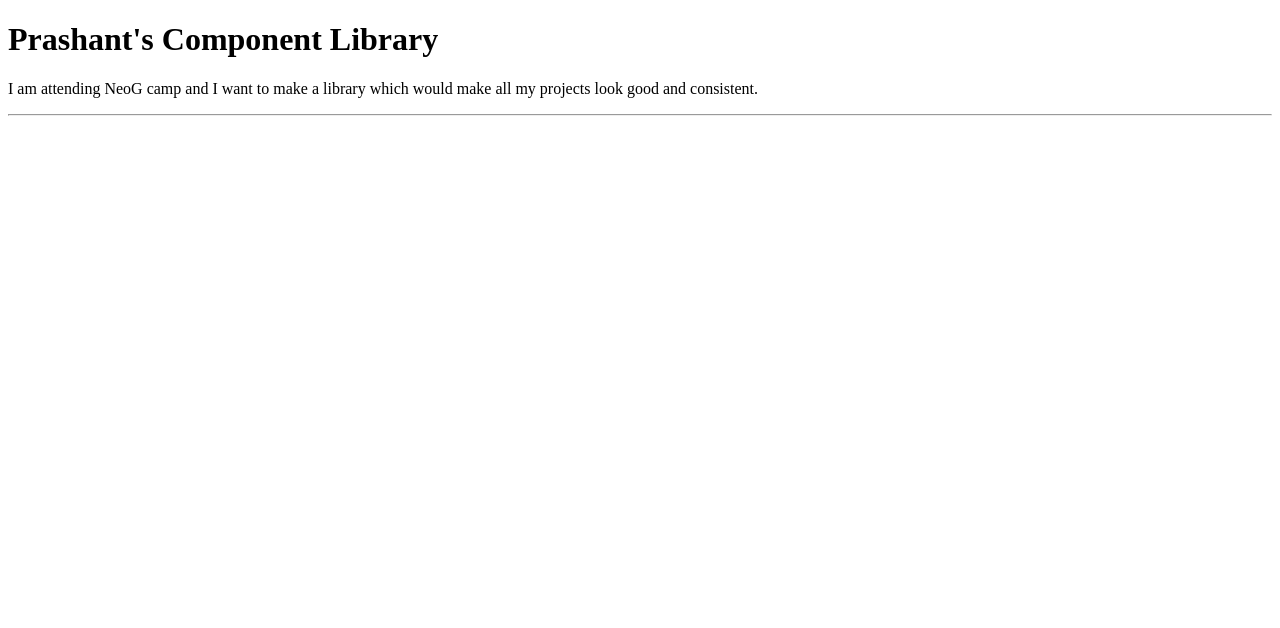
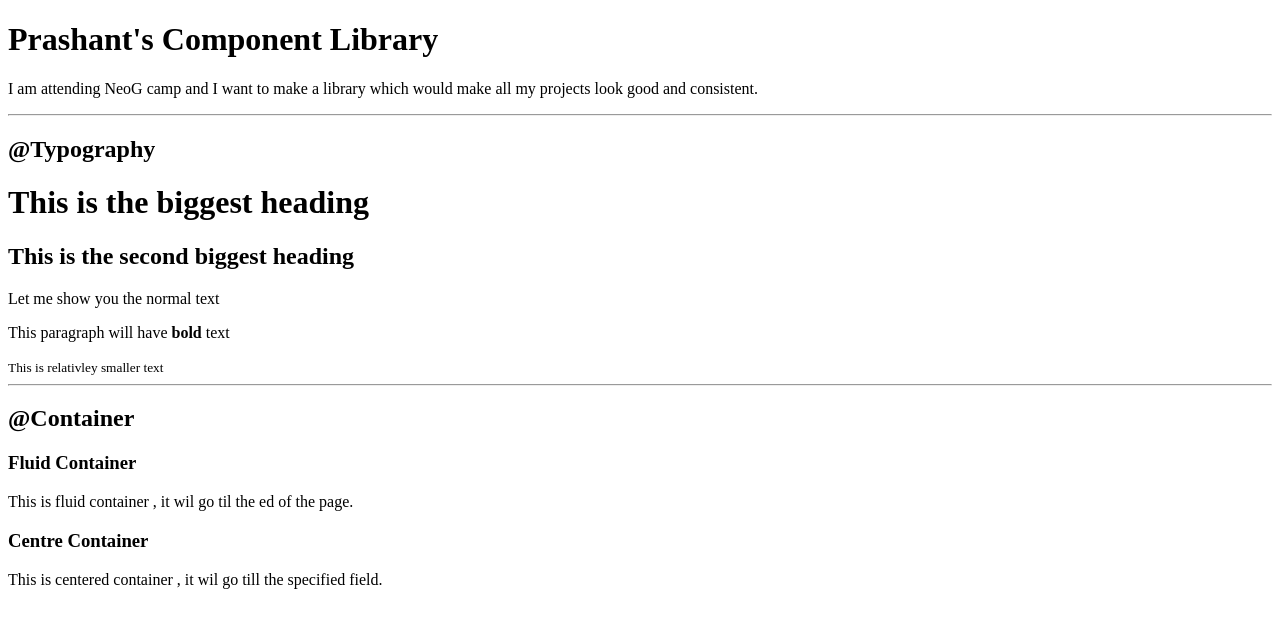
Before and after one commit to prashant-dev-singh/prashant-NeoG-Level2, a plain HTML site: page index.html in a window 1280 px wide. Drawn offline with Linux system fonts and the light colour scheme.

Commit message:
Update index.html

```diff
--- a/index.html
+++ b/index.html
@@ -13,3 +13,26 @@
 </html>
 
 <hr>
+
+<h2>@Typography</h2>
+
+<h1> This is the biggest heading</h1>
+<h2>This is the second biggest heading</h2>
+
+<p>Let me show you the normal text</p>
+
+<p>This paragraph will have <b>bold</b> text</p>
+
+<small>This is relativley smaller text</small>
+
+<hr>
+
+<h2>@Container</h2>
+
+<h3>Fluid Container</h3>
+
+<div class="container-fluid">This is fluid container , it wil go til the ed of the page.</div>
+
+<h3>Centre Container</h3>
+
+<div class="container">This is centered container , it wil go till the specified field.</div>
```
